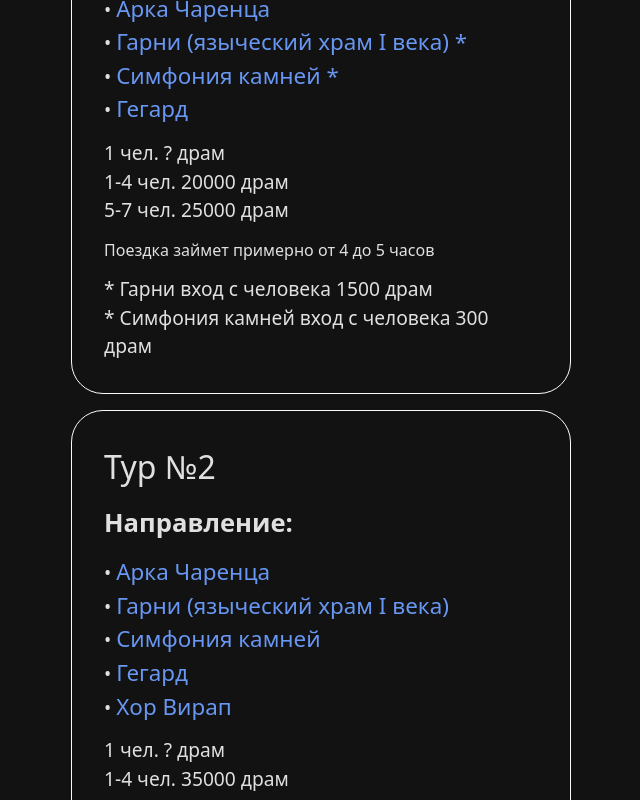
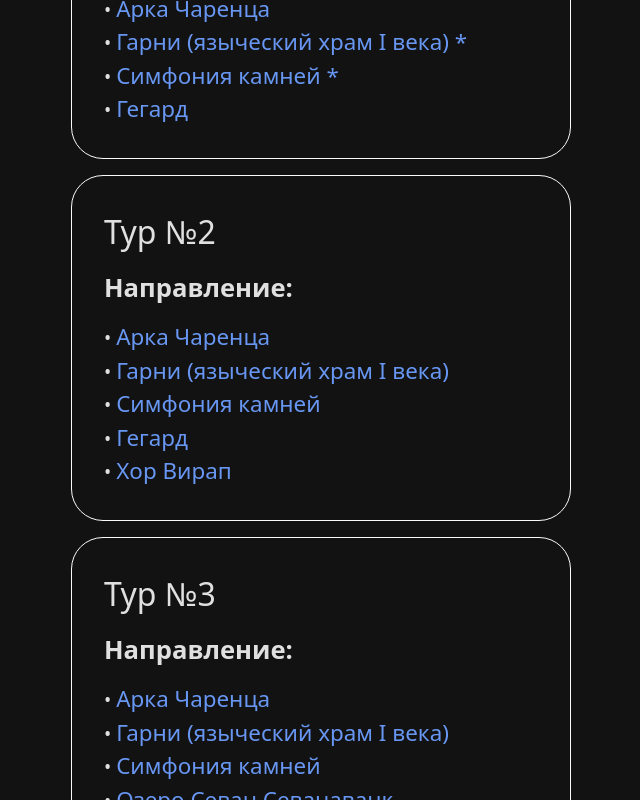
Before and after one commit to IrinaMartArm/armenia-tours-m, a React (Vite) app: page / in a window 1280 px wide. Shown: the part 1000-1800 px from the top of the page, without its empty margins (319-959 px from the left). Built offline with nearby package versions, Linux system fonts and the light colour scheme.

Commit message:
fix text

```diff
--- a/src/App.tsx
+++ b/src/App.tsx
@@ -32,17 +32,17 @@ function App() {
                   <div className={'block'}>
                       {el.place.map(pl => <span>{' '}•{' '} <a className={'links'}>{pl.row}</a></span>)}
                   </div>
-                  <div className={'block'}>
-                      <span>1 чел. {el.price} драм</span>
-                      <span>1-4 чел. {el.price1} драм</span>
-                      <span>5-7 чел. {el.price2} драм</span>
-                  </div>
-                  {el.time && <span>Поездка займет примерно от {el.time} часов</span>}
-                  <div className={'block'}>
-                      <span>{el.comment1}</span>
-                      <span>{el.comment2}</span>
-                      <span>{el.comment3}</span>
-                  </div>
+                  {/*<div className={'block'}>*/}
+                  {/*    /!*<span>1 чел. {el.price} драм</span>*!/*/}
+                  {/*    <span>1-4 чел. {el.price1}$</span>*/}
+                  {/*    <span>5-7 чел. {el.price2}$</span>*/}
+                  {/*</div>*/}
+                  {/*{el.time && <span>Поездка займет примерно от {el.time} часов</span>}*/}
+                  {/*<div className={'block'}>*/}
+                  {/*    <span>{el.comment1}</span>*/}
+                  {/*    <span>{el.comment2}</span>*/}
+                  {/*    <span>{el.comment3}</span>*/}
+                  {/*</div>*/}
               </div>)}
           </div>
       </>
--- a/src/constants/index.ts
+++ b/src/constants/index.ts
@@ -4,9 +4,9 @@ export const tours = [{
 		{row: 'Гарни (языческий храм I века) *', link: 'https://ru.wikipedia.org/wiki/%D0%93%D0%B0%D1%80%D0%BD%D0%B8_(%D1%85%D1%80%D0%B0%D0%BC)'},
 		{row: 'Симфония камней *', link: 'https://ru.wikipedia.org/wiki/%D0%93%D0%B0%D1%80%D0%BD%D0%B8_(%D1%83%D1%89%D0%B5%D0%BB%D1%8C%D0%B5)'},
 		{row: 'Гегард', link: 'https://ru.wikipedia.org/wiki/%D0%93%D0%B5%D0%B3%D0%B0%D1%80%D0%B4'}],
-	price: '?',
-	price1: 20000,
-	price2: 25000,
+	price: '',
+	price1: 60,
+	price2: 70,
 	time: '4 до 5',
 	comment1: '* Гарни вход с человека 1500 драм',
 	comment2: '* Симфония камней вход с человека 300 драм',
@@ -15,13 +15,14 @@ export const tours = [{
 		{row: 'Арка Чаренца', link: ''},
 		{row: 'Гарни (языческий храм I века)', link: 'https://ru.wikipedia.org/wiki/%D0%93%D0%B0%D1%80%D0%BD%D0%B8_(%D1%85%D1%80%D0%B0%D0%BC)'},
 		{row: 'Симфония камней', link: 'https://ru.wikipedia.org/wiki/%D0%93%D0%B0%D1%80%D0%BD%D0%B8_(%D1%83%D1%89%D0%B5%D0%BB%D1%8C%D0%B5)'},
-		{row: 'Гегард', link: 'https://ru.wikipedia.org/wiki/%D0%93%D0%B5%D0%B3%D0%B0%D1%80%D0%B4'}, {row: 'Хор Вирап', link: 'https://ru.wikipedia.org/wiki/%D0%A5%D0%BE%D1%80_%D0%92%D0%B8%D1%80%D0%B0%D0%BF',}],
+		{row: 'Гегард', link: 'https://ru.wikipedia.org/wiki/%D0%93%D0%B5%D0%B3%D0%B0%D1%80%D0%B4'},
+		{row: 'Хор Вирап', link: 'https://ru.wikipedia.org/wiki/%D0%A5%D0%BE%D1%80_%D0%92%D0%B8%D1%80%D0%B0%D0%BF',}],
 	price: '?',
-	price1: 35000,
-	price2: 40000,
+	price1: 100,
+	price2: 110,
 	time: '6 до 7',
-	comment1: '* Гарни вход с человека 1500 драм',
-	comment2: '* Симфония камней вход с человека 300 драм',
+	comment1: '* Гарни вход с человека 4$',
+	comment2: '* Симфония камней вход с человека 1$',
 }, {
 	place: [
 		{row: 'Арка Чаренца', link: ''},
@@ -32,11 +33,11 @@ export const tours = [{
 		{row: 'Памятник Мимино', link: ''},
 	],
 	price: '?',
-	price1: 45000,
-	price2: 50000,
+	price1: 120,
+	price2: 135,
 	time: '8 до 10',
-	comment1: '* Гарни вход с человека 1500 драм',
-	comment2: '* Симфония камней вход с человека 300 драм',
+	comment1: '* Гарни вход с человека 4$',
+	comment2: '* Симфония камней вход с человека 1$',
 },{
 	place: [
 		{row: 'Озеро Севан Севанаванк', link: ''},
@@ -45,8 +46,8 @@ export const tours = [{
 		{row: 'Гошаванк', link: ''},
 		{row: 'Памятник Мимино', link: ''}],
 	price: '?',
-	price1: 45000,
-	price2: 50000,
+	price1: 120,
+	price2: 135,
 	time: '8 до 10',
 	comment1: '',
 	comment2: '',
@@ -57,8 +58,8 @@ export const tours = [{
 		{row: 'Анкаван горячие источники', link: ''},
 		],
 	price: '?',
-	price1: 45000,
-	price2: 50000,
+	price1: 120,
+	price2: 135,
 	time: '7 до 9',
 	comment1: '',
 	comment2: '',
@@ -70,8 +71,8 @@ export const tours = [{
 		{row: 'Пещера Арени', link: ''},
 		],
 	price: '?',
-	price1: 45000,
-	price2: 50000,
+	price1: 120,
+	price2: 135,
 	time: '7 до 9',
 	comment1: '',
 	comment2: '',
@@ -84,8 +85,8 @@ export const tours = [{
 		{row: 'Джермук (водопад)', link: 'https://ru.wikipedia.org/wiki/%D0%94%D0%B6%D0%B5%D1%80%D0%BC%D1%83%D0%BA%D1%81%D0%BA%D0%B8%D0%B9_%D0%B2%D0%BE%D0%B4%D0%BE%D0%BF%D0%B0%D0%B4'},
 	],
 	price: '?',
-	price1: 50000,
-	price2: 60000,
+	price1: 140,
+	price2: 160,
 	time: '10 до 12',
 	comment1: '',
 	comment2: '',
@@ -99,8 +100,8 @@ export const tours = [{
 		price1: 65000,
 		price2: 80000,
 		time: '12 до 13',
-		comment1: '* Крылья Татева с человека 6500 драм (в одну сторону)',
-		comment2: '9000 драм (двухсторонние направление)',
+		comment1: '* Крылья Татева с человека 17$ (в одну сторону)',
+		comment2: '24$ драм (двухсторонние направление)',
 },{
 		place: [
 			{row: 'Хор Вирап', link: 'https://ru.wikipedia.org/wiki/%D0%A5%D0%BE%D1%80_%D0%92%D0%B8%D1%80%D0%B0%D0%BF'},
@@ -111,8 +112,8 @@ export const tours = [{
 		price1: 75000,
 		price2: 80000,
 		time: '10 до 12',
-		comment1: '* Крылья Татева с человека 6500 драм (в одну сторону)',
-		comment2: '9000 драм (двухсторонние направление)',
+		comment1: '* Крылья Татева с человека 17$ (в одну сторону)',
+		comment2: '24$ (двухсторонние направление)',
 },{
 		place: [
 			{row: 'Хор Вирап', link: 'https://ru.wikipedia.org/wiki/%D0%A5%D0%BE%D1%80_%D0%92%D0%B8%D1%80%D0%B0%D0%BF'},
@@ -124,8 +125,8 @@ export const tours = [{
 		price1: 65000,
 		price2: 75000,
 		time: '10 до 12',
-		comment1: '* Крылья Татева с человека 6500 драм (в одну сторону)',
-		comment2: '9000 драм (двухсторонние направление)',
+		comment1: '* Крылья Татева с человека 17$ (в одну сторону)',
+		comment2: '24$ (двухсторонние направление)',
 },{
 		place: [
 			{row: 'Хор Вирап', link: 'https://ru.wikipedia.org/wiki/%D0%A5%D0%BE%D1%80_%D0%92%D0%B8%D1%80%D0%B0%D0%BF'},
@@ -144,7 +145,7 @@ export const tours = [{
 		time: '',
 		comment1: 'Поездка займет 2 дня',
 		comment2: '* Гостиница Горис (цена включая завтрак)',
-		comment3: '* Крылья Татева с человека 6500 драм (в одну сторону), 9000 драм (двухсторонние направление)',
+		comment3: '* Крылья Татева с человека 17$ (в одну сторону), 24$ (двухсторонние направление)',
 }, {
 		place: [
 			{row: 'Сагмосаванк', link: 'https://ru.wikipedia.org/wiki/%D0%A1%D0%B0%D0%B3%D0%BC%D0%BE%D1%81%D0%B0%D0%B2%D0%B0%D0%BD'},
```
